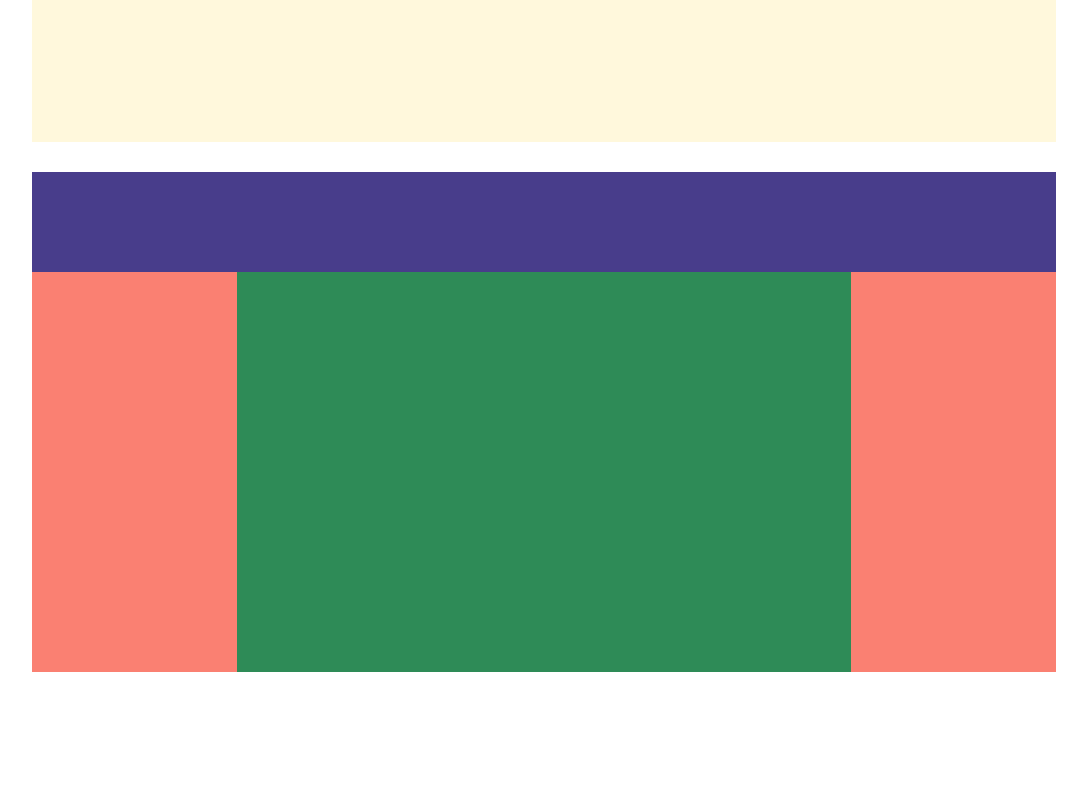
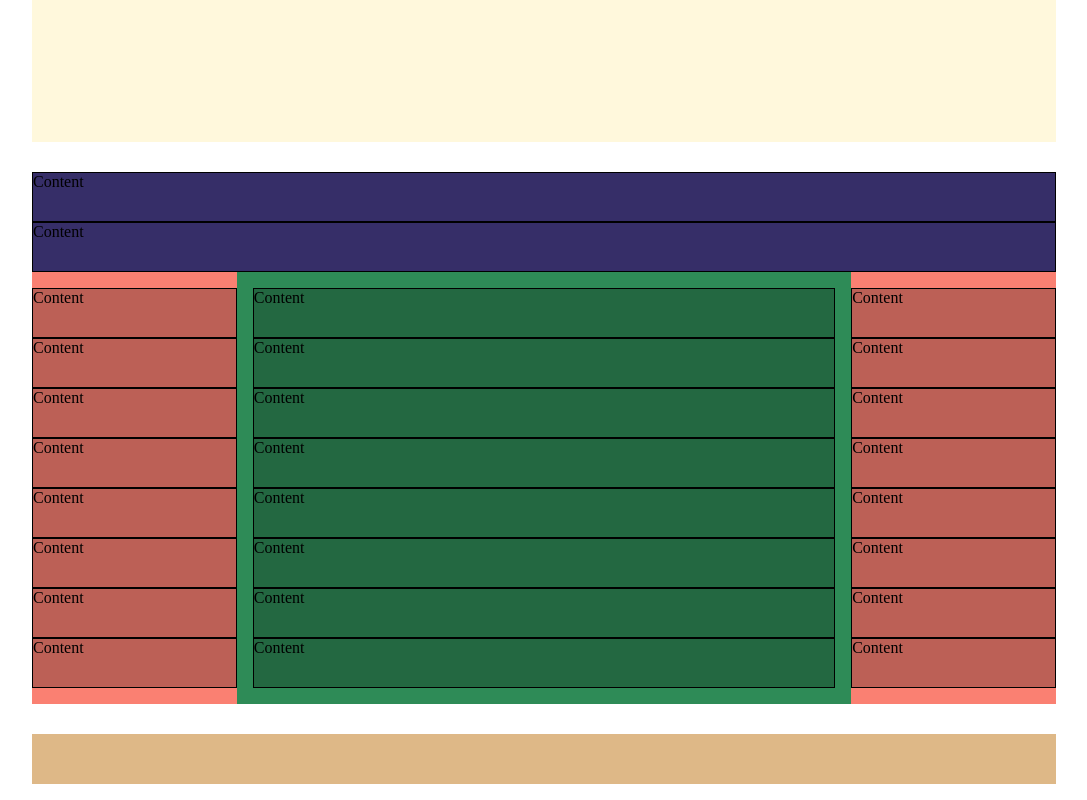
Before and after one commit to LucaOcchio99/htmlcss-struttura-wp, a plain HTML site: page index.html in a window 1280 px wide. Shown: the part 318-1118 px from the top of the page, without its empty margins (96-1183 px from the left). Before the commit the page ends 990 px from the top, so only its background shows below. Drawn offline with Linux system fonts and the light colour scheme.

Commit message:
finished layout

```diff
--- a/css/style.css
+++ b/css/style.css
@@ -14,8 +14,26 @@
     margin-top: 30px;
 }
 
-.px-16 {  /* piano orizzontale*/
+.px-16 {
     padding-bottom: 16px;
+    padding-top: 16px;
+}
+
+.px-16-sx-dx{
+    padding-left: 16px;
+    padding-right: 16px;
+}
+
+.clearfix::after {
+    content: "";
+    display: table;
+    clear: both;
+}
+/* Debug content*/
+.debug-box {
+    height: 50px;
+    background-color: rgba(0,0,0, .25);
+    border: 1px solid black;
 }
 
 /* Header */
@@ -33,7 +51,6 @@ section {
 /* Main Content*/
 main {
     background-color: darkgray;
-    height: 500px;
 }
 
 .sezione_intestazione {
@@ -43,14 +60,19 @@ main {
 
 aside {
     background-color: salmon;
-    height: 400px;
     width: 20%;
     float: left;
 }
 
 .sezione_centrale {
     background-color: seagreen;
-    height: 400px;
     width: 60%;
     float: left;
 }
+
+/* footer */
+footer {
+    height: 50px;
+    background-color: burlywood;
+    margin-bottom: 16px;
+}
--- a/index.html
+++ b/index.html
@@ -17,13 +17,50 @@
         <section class="mt-30"></section>
 
         <!-- Main -->
-        <main class="mt-30">
-           <div class="sezione_intestazione px-16"></div>
-           <aside></aside>
-           <div class="sezione_centrale"></div>
-           <aside></aside>
+        <main class="mt-30 clearfix">
+
+            <div class="sezione_intestazione">
+               <div class="debug-box">Content</div>
+               <div class="debug-box">Content</div>
+           </div>
+
+           <aside class="px-16">
+               <div class="debug-box">Content</div>
+               <div class="debug-box">Content</div>
+               <div class="debug-box">Content</div>
+               <div class="debug-box">Content</div>
+               <div class="debug-box">Content</div>
+               <div class="debug-box">Content</div>
+               <div class="debug-box">Content</div>
+               <div class="debug-box">Content</div>
+           </aside>
+
+           <div class="sezione_centrale px-16 px-16-sx-dx">
+               <div class="debug-box">Content</div>
+               <div class="debug-box">Content</div>
+               <div class="debug-box">Content</div>
+               <div class="debug-box">Content</div>
+               <div class="debug-box">Content</div>
+               <div class="debug-box">Content</div>
+               <div class="debug-box">Content</div>
+               <div class="debug-box">Content</div>
+           </div>
+
+           <aside class="px-16">
+            <div class="debug-box">Content</div>
+            <div class="debug-box">Content</div>
+            <div class="debug-box">Content</div>
+            <div class="debug-box">Content</div>
+            <div class="debug-box">Content</div>
+            <div class="debug-box">Content</div>
+            <div class="debug-box">Content</div>
+            <div class="debug-box">Content</div>
+           </aside>
         </main>
 
+        <footer class="mt-30">
+
+        </footer>
     </div>
 </body>
 </html>
```
